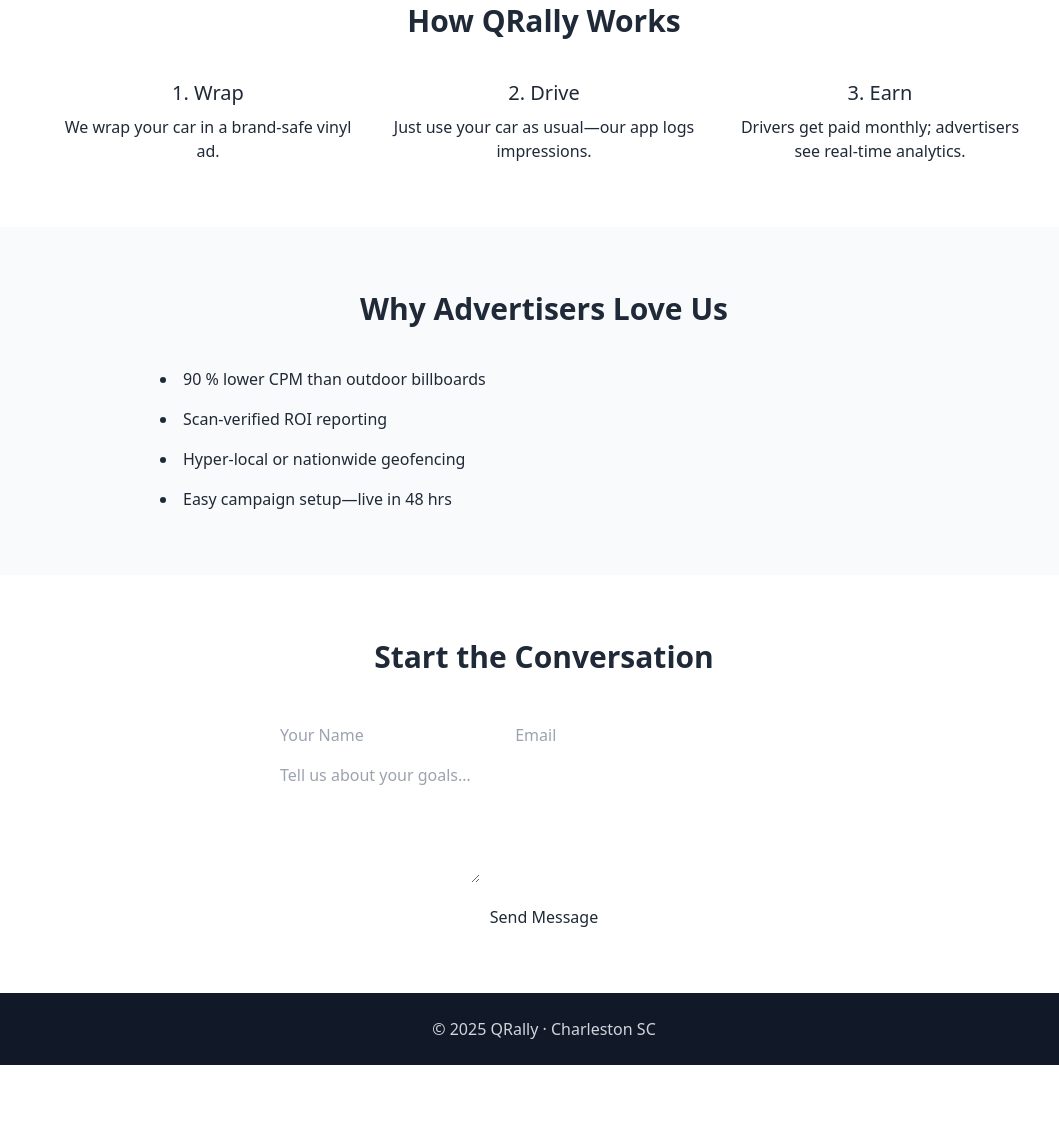
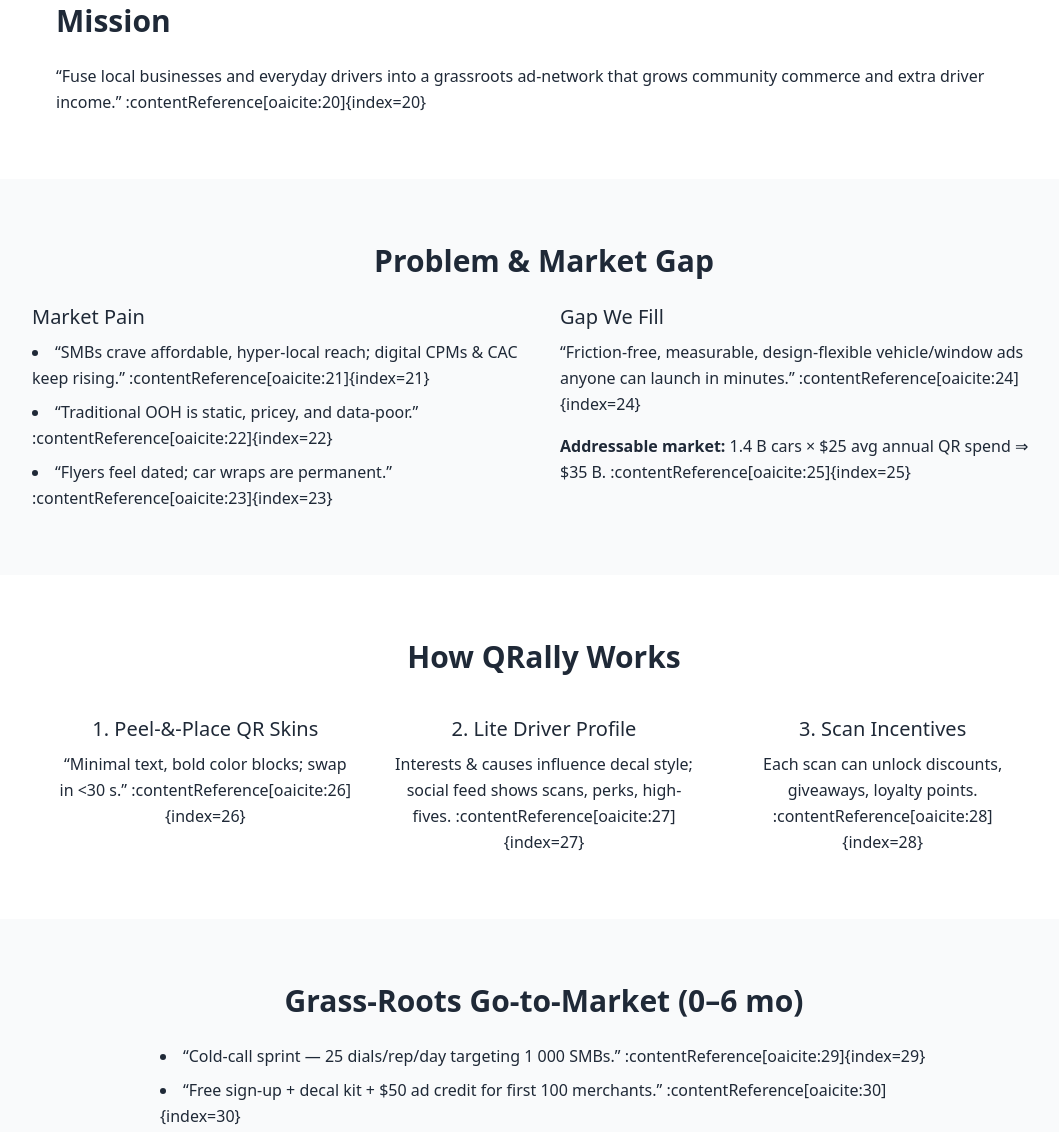
Before and after one commit to Trenn1x/qrally-site, a plain HTML site: page index.html in a window 1280 px wide. Shown: the part 861-1993 px from the top of the page, without its empty margins (96-1155 px from the left). Before the commit the page ends 1926 px from the top, so only its background shows below. Drawn offline with nearby package versions, Linux system fonts and the light colour scheme.

Commit message:
Replace placeholder with full landing page

```diff
--- a/index.html
+++ b/index.html
@@ -3,55 +3,119 @@
 <head>
   <meta charset="utf-8">
   <meta name="viewport" content="width=device-width,initial-scale=1">
-  <title>QRally – Drive. Scan. Grow.</title>
-  <link href="https://cdn.jsdelivr.net/npm/tailwindcss@^3/dist/tailwind.min.css" rel="stylesheet">
+  <title>QRally – Build Your Brand, One Scan at a Time</title>
+
+  <!-- Tailwind (CDN) -->
+  <script src="https://cdn.tailwindcss.com"></script>
+
+  <!-- Quick utility classes for inputs/buttons if you add a form later -->
   <style>
-    .input{ @apply w-full border rounded-md p-3 }
-    .btn-primary{ @apply bg-blue-600 text-white px-6 py-3 rounded-lg hover:bg-blue-700 transition }
+    .input       { @apply w-full border rounded-md p-3 }
+    .btn-primary { @apply bg-blue-600 text-white px-6 py-3 rounded-lg hover:bg-blue-700 transition }
   </style>
 </head>
-<body class="font-sans text-gray-800">
-  <!-- Hero -->
-  <section class="min-h-screen flex flex-col justify-center items-center bg-[url('https://source.unsplash.com/1600x900/?car,qr')]/cover bg-center text-white text-center">
-    <h1 class="text-4xl md:text-6xl font-bold drop-shadow-lg">Turn <span class="text-yellow-300">Miles</span> into Money</h1>
-    <p class="mt-4 text-xl max-w-xl">QRally lets everyday drivers earn cash while advertisers get verified, trackable impressions—no billboards needed.</p>
-    <a href="#contact" class="btn-primary mt-8">Get in touch</a>
+
+<body class="font-sans text-gray-800 leading-relaxed">
+
+  <!-- HERO -->
+  <section class="min-h-screen flex flex-col justify-center items-center bg-gradient-to-br from-blue-700 via-indigo-700 to-purple-700 text-white text-center px-6">
+    <h1 class="text-4xl sm:text-5xl lg:text-6xl font-extrabold mb-4 drop-shadow-lg">
+      QRally<br><span class="text-yellow-300">Build Your Brand, One Scan at a Time</span>
+    </h1>
+    <p class="text-xl max-w-2xl">
+      “A fresh, human-first ecosystem for out-of-home advertising.” :contentReference[oaicite:19]{index=19}
+    </p>
+    <a href="#join" class="btn-primary mt-10">Join the Movement</a>
   </section>
 
-  <!-- How it works -->
+  <!-- MISSION -->
   <section class="py-16 px-6 max-w-5xl mx-auto">
-    <h2 class="text-3xl font-semibold text-center mb-10">How QRally Works</h2>
-    <div class="grid md:grid-cols-3 gap-8 text-center">
-      <div><h3 class="text-xl font-medium mb-2">1. Wrap</h3><p>We wrap your car in a brand-safe vinyl ad.</p></div>
-      <div><h3 class="text-xl font-medium mb-2">2. Drive</h3><p>Just use your car as usual—our app logs impressions.</p></div>
-      <div><h3 class="text-xl font-medium mb-2">3. Earn</h3><p>Drivers get paid monthly; advertisers see real-time analytics.</p></div>
+    <h2 class="text-3xl font-semibold mb-6">Mission</h2>
+    <p>
+      “Fuse local businesses and everyday drivers into a grassroots ad-network
+      that grows community commerce and extra driver income.” :contentReference[oaicite:20]{index=20}
+    </p>
+  </section>
+
+  <!-- PROBLEM & GAP -->
+  <section class="bg-gray-50 py-16 px-6">
+    <h2 class="text-3xl font-semibold mb-6 text-center">Problem &amp; Market Gap</h2>
+    <div class="grid md:grid-cols-2 gap-8 max-w-5xl mx-auto">
+      <div>
+        <h3 class="font-medium text-xl mb-2">Market Pain</h3>
+        <ul class="list-disc list-inside space-y-2">
+          <li>“SMBs crave affordable, hyper-local reach; digital CPMs &amp; CAC keep rising.” :contentReference[oaicite:21]{index=21}</li>
+          <li>“Traditional OOH is static, pricey, and data-poor.” :contentReference[oaicite:22]{index=22}</li>
+          <li>“Flyers feel dated; car wraps are permanent.” :contentReference[oaicite:23]{index=23}</li>
+        </ul>
+      </div>
+      <div>
+        <h3 class="font-medium text-xl mb-2">Gap We Fill</h3>
+        <p>
+          “Friction-free, measurable, design-flexible vehicle/window ads anyone can
+          launch in minutes.” :contentReference[oaicite:24]{index=24}
+        </p>
+        <p class="mt-4">
+          <strong>Addressable market:</strong> 1.4 B cars × $25 avg annual QR spend ⇒ $35 B. :contentReference[oaicite:25]{index=25}
+        </p>
+      </div>
     </div>
   </section>
 
-  <!-- Advertiser benefits -->
+  <!-- HOW IT WORKS -->
+  <section class="py-16 px-6 max-w-5xl mx-auto">
+    <h2 class="text-3xl font-semibold mb-10 text-center">How QRally Works</h2>
+    <div class="grid md:grid-cols-3 gap-10 text-center">
+      <div>
+        <h3 class="text-xl font-medium mb-2">1. Peel-&amp;-Place QR Skins</h3>
+        <p>“Minimal text, bold color blocks; swap in &lt;30 s.” :contentReference[oaicite:26]{index=26}</p>
+      </div>
+      <div>
+        <h3 class="text-xl font-medium mb-2">2. Lite Driver Profile</h3>
+        <p>Interests &amp; causes influence decal style; social feed shows scans, perks, high-fives. :contentReference[oaicite:27]{index=27}</p>
+      </div>
+      <div>
+        <h3 class="text-xl font-medium mb-2">3. Scan Incentives</h3>
+        <p>Each scan can unlock discounts, giveaways, loyalty points. :contentReference[oaicite:28]{index=28}</p>
+      </div>
+    </div>
+  </section>
+
+  <!-- GO-TO-MARKET -->
   <section class="bg-gray-50 py-16 px-6">
-    <h2 class="text-3xl font-semibold text-center mb-10">Why Advertisers Love Us</h2>
-    <ul class="max-w-3xl mx-auto space-y-4 list-disc list-inside">
-      <li>90 % lower CPM than outdoor billboards</li>
-      <li>Scan-verified ROI reporting</li>
-      <li>Hyper-local or nationwide geofencing</li>
-      <li>Easy campaign setup—live in 48 hrs</li>
+    <h2 class="text-3xl font-semibold mb-6 text-center">Grass-Roots Go-to-Market (0–6 mo)</h2>
+    <ul class="max-w-3xl mx-auto list-disc list-inside space-y-2">
+      <li>“Cold-call sprint — 25 dials/rep/day targeting 1 000 SMBs.” :contentReference[oaicite:29]{index=29}</li>
+      <li>“Free sign-up + decal kit + $50 ad credit for first 100 merchants.” :contentReference[oaicite:30]{index=30}</li>
+      <li>“Driver magnet — $0.10/scan base + PulsePredict™ surge bonuses.” :contentReference[oaicite:31]{index=31}</li>
+      <li>“Street-festival demo fleet — QR-wrapped cars offer discounts &amp; live analytics.” :contentReference[oaicite:32]{index=32}</li>
     </ul>
   </section>
 
-  <!-- Contact -->
-  <section id="contact" class="py-16 px-6 max-w-xl mx-auto">
-    <h2 class="text-3xl font-semibold text-center mb-8">Start the Conversation</h2>
-    <form action="https://formspree.io/f/yourFormID" method="POST" class="space-y-4">
-      <input class="input"  type="text"  name="name"    placeholder="Your Name"  required>
-      <input class="input"  type="email" name="email"   placeholder="Email"      required>
-      <textarea class="input" name="message" rows="5" placeholder="Tell us about your goals…" required></textarea>
-      <button type="submit" class="btn-primary w-full">Send Message</button>
-    </form>
+  <!-- CAPITAL PLAN -->
+  <section class="py-16 px-6 max-w-5xl mx-auto">
+    <h2 class="text-3xl font-semibold mb-6 text-center">Roadmap &amp; Capital Plan</h2>
+    <p class="text-center mb-8">
+      Pre-Seed $1.5 M SAFE → Seed $3.5 M → Series A $5 M.
+      “35 % Product &amp; ML, 25 % Ops &amp; Inventory, 20 % Sales &amp; Marketing, 12 % Compliance, 8 % Cushion.” :contentReference[oaicite:33]{index=33}
+    </p>
+  </section>
+
+  <!-- JOIN THE MOVEMENT -->
+  <section id="join" class="bg-blue-700 text-white py-16 px-6 text-center">
+    <h2 class="text-3xl font-semibold mb-4">Join the Movement</h2>
+    <p class="max-w-2xl mx-auto">
+      “QRally turns untapped daily traffic into a living marketplace that lifts neighborhoods and rewards everyone involved.” :contentReference[oaicite:34]{index=34}
+    </p>
+    <p class="mt-4">
+      We’re looking for investors, pilot merchants, and driver-ambassadors.
+    </p>
+    <!-- Optional contact button; link to Formspree later if desired -->
+    <a href="mailto:hello@qrally.ai" class="btn-primary mt-8 inline-block">Email Us</a>
   </section>
 
   <footer class="bg-gray-900 text-gray-300 text-center py-6">
-    <p>&copy; 2025 QRally · Charleston SC</p>
+    &copy; 2025 QRally · Charleston&nbsp;SC
   </footer>
 </body>
 </html>
```
